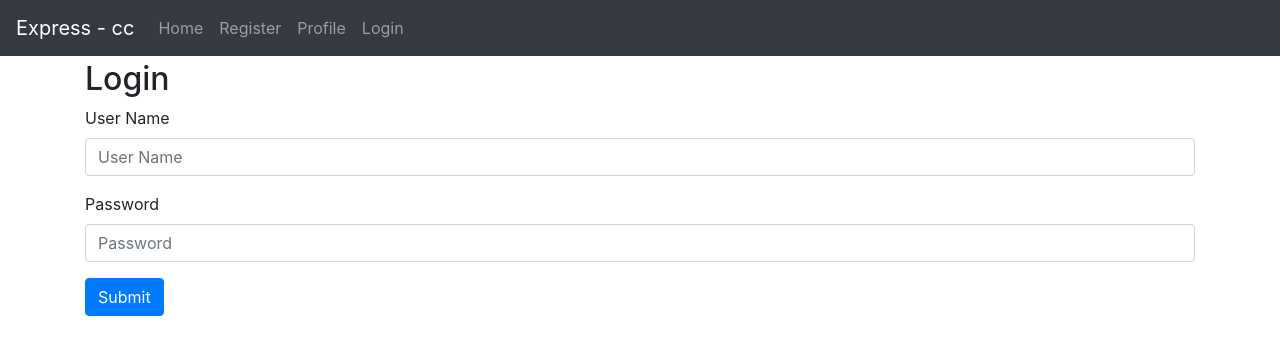
After one commit to BTrain137/glowing-octo-memory, a Node server app: page /login in a window 1280 px wide. The commit adds this page. Shown: the top 355 px of the page. Run offline with Node 20, Linux system fonts and the light colour scheme; some libraries are stand-ins or nearby versions.

Commit message:
create protected routes and redirect to login

```diff
--- a/routes/index.js
+++ b/routes/index.js
@@ -6,10 +6,10 @@ const passport = require("passport");
 var bcrypt = require('bcrypt');
 const saltRounds = 10;
 
-const authenticationMiddleWare = function(req, res, next){
+const authenticationMiddleWare = function(req, res, next) {
    console.log(`req.session.passport.user: ${JSON.stringify(req.session.passport)}`);
    if(req.isAuthenticated()) return next();
-   res.redirect("/register");
+   res.redirect("/login");
 }
 
 router.get("/", function (req, res) {
@@ -18,8 +18,12 @@ router.get("/", function (req, res) {
   res.render("home", { title: "Home" });
 });
 
-router.get("/profile", function(req, res){
+router.get("/profile", authenticationMiddleWare, function(req, res){
   res.render("profile", {title: "Profile"});
+});
+
+router.get("/login", function(req, res){
+  res.render("login");
 })
 
 /* GET home page. */
--- /dev/null
+++ b/views/login.hbs
@@ -0,0 +1,17 @@
+{{> header}}
+<div style="height: 60px"></div>
+<div class="container">
+    <h2>Login</h2>
+
+    <form method="POST" action="/login">
+        <div class="form-group">
+            <label for="username">User Name</label>
+            <input type="text" class="form-control" name="username" placeholder="User Name">
+        </div>
+        <div class="form-group">
+            <label for="passport">Password</label>
+            <input type="password" class="form-control" name="password" placeholder="Password">
+        </div>
+        <button type="submit" class="btn btn-primary">Submit</button>
+    </form>
+</div>
--- a/views/profile.hbs
+++ b/views/profile.hbs
@@ -1,5 +1,5 @@
 {{> header}}
-
+<div style="height: 60px"></div>
 <div class="container">
     <h2>Profile</h2>
 </div>
```
